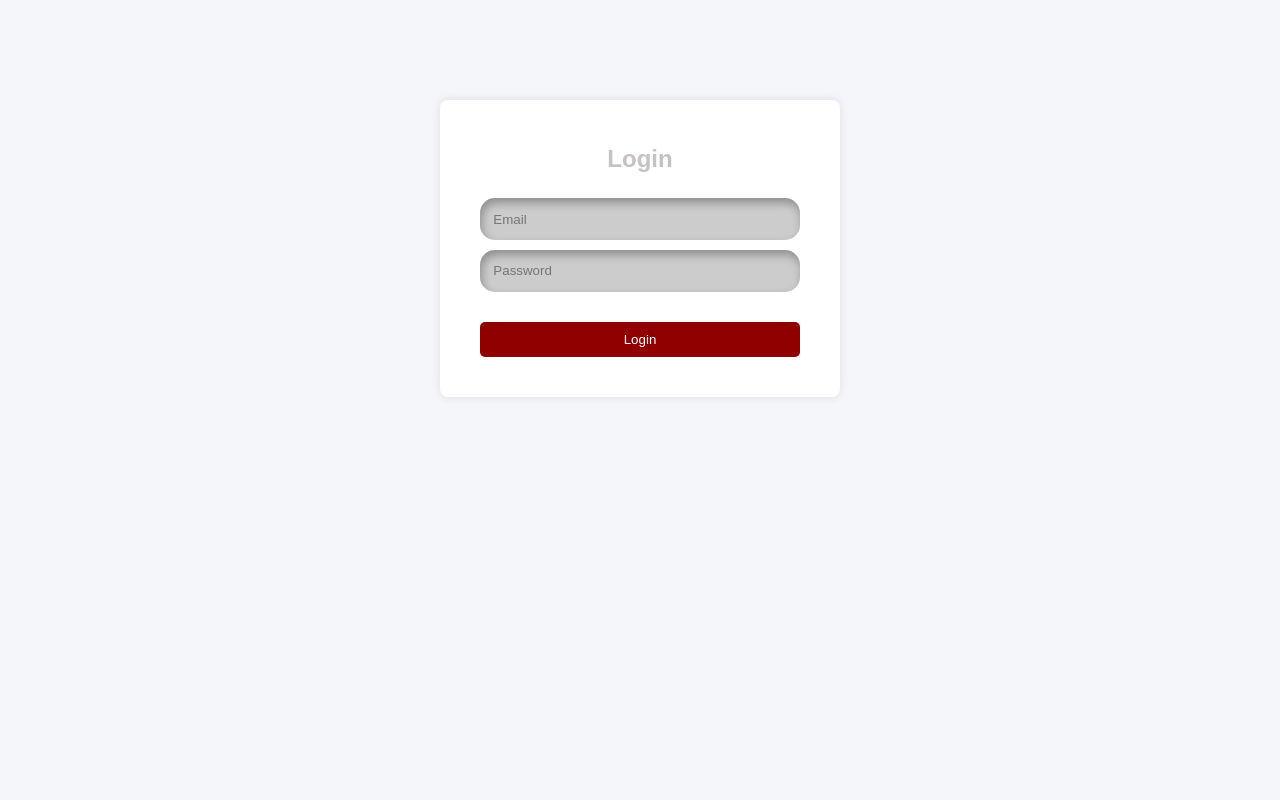
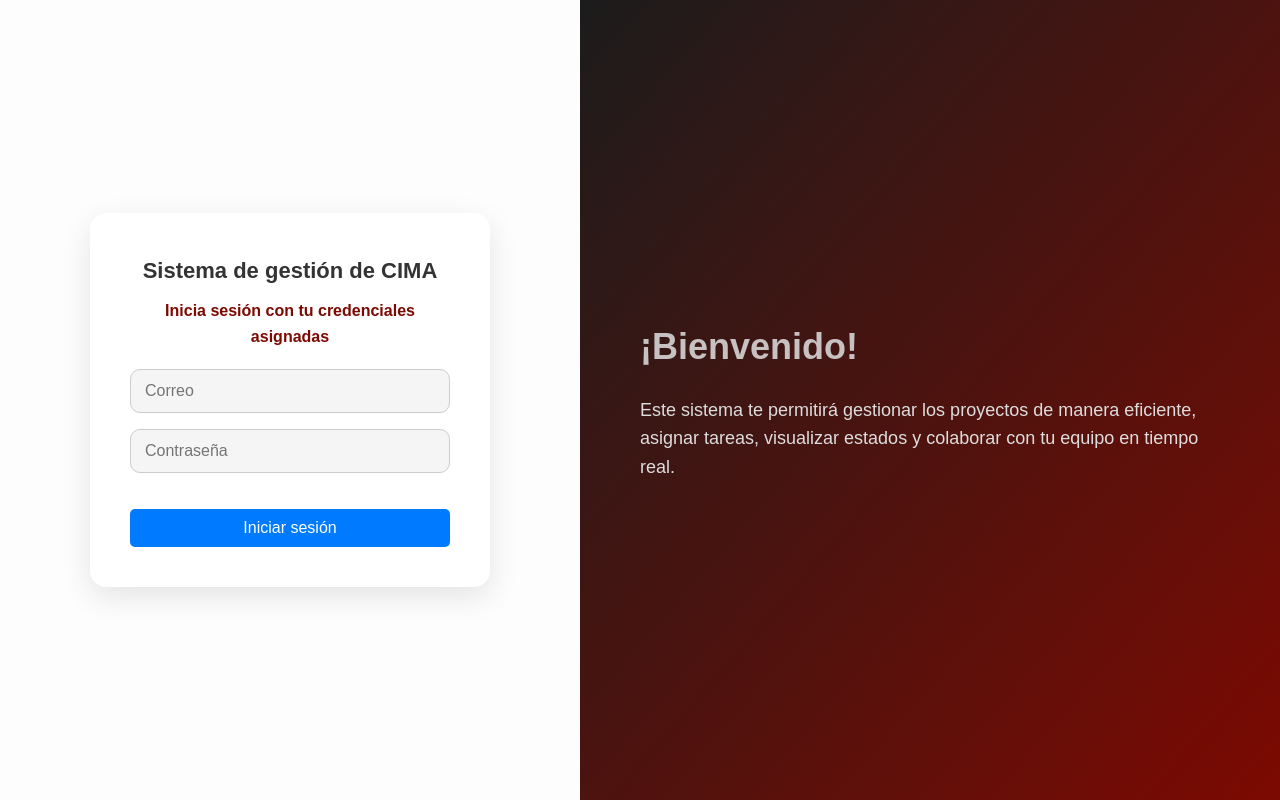
Before and after one commit to Jeison2827/CIMA---Frontend, a React (Vite) app: page /login in a window 1280 px wide. Built offline with nearby package versions, Linux system fonts and the light colour scheme.

Commit message:
Ajustes Login

```diff
--- a/src/components/Auth/Login.css
+++ b/src/components/Auth/Login.css
@@ -1,56 +1,116 @@
-/* Login page styles */
-.login-container {
-    background-color: #fff;
-    padding: 40px;
-    max-width: 400px;
-    margin: 100px auto;
-    border-radius: 8px;
-    box-shadow: 0 0 10px rgba(0, 0, 0, 0.1);
+body {
+    margin: 0;
+    font-family: 'Segoe UI', sans-serif;
   }
 
-h2 {
+  .wrapper {
+    display: flex;
+    height: 100vh;
+  }
+
+  /* Lado izquierdo */
+  .left {
+    flex: 1;
+    display: flex;
+    justify-content: center;
+    align-items: center;
+    background-color: #fdfdfd;
+  }
+
+  .login-box {
+    background-color: #ffffff;
+    padding: 40px;
+    border-radius: 16px;
+    box-shadow: 0 10px 30px rgba(0, 0, 0, 0.1);
+    width: 100%;
+    max-width: 400px;
+  }
+
+  .login-box h2 {
+    font-size: 22px;
     text-align: center;
+    color: #333;
+    margin-bottom: 10px;
+  }
+
+  .login-box h3 {
+    font-size: 16px;
+    text-align: center;
+    color: #7c0a02;
     margin-bottom: 20px;
   }
 
-/* Cambiar selector de input a .input */
   .input {
-    border: none;
-    outline: none;
-    border-radius: 15px;
-    padding: 1em;
-    background-color: #ccc;
-    box-shadow: inset 2px 5px 10px rgba(0,0,0,0.3);
-    transition: 300ms ease-in-out;
+    width: 100%;
+    padding: 12px 14px;
+    margin-bottom: 16px;
+    border: 1px solid #ccc;
+    border-radius: 10px;
+    font-size: 16px;
+    background-color: #f5f5f5;
+    transition: all 0.2s ease;
   }
 
   .input:focus {
-    background-color: white;
-    transform: scale(1.05);
-    box-shadow: 13px 13px 100px #969696,
-                -13px -13px 100px #ffffff;
+    outline: none;
+    border-color: #7c0a02;
+    background-color: #fff;
+    box-shadow: 0 0 0 2px rgba(124, 10, 2, 0.2);
   }
 
-.login-container button {
+  button {
     width: 100%;
-    padding: 10px;
-    margin-top: 20px;
-    background-color: #910000;
+    padding: 12px;
+    background-color: #7c0a02;
+    color: #fff;
+    border: none;
+    border-radius: 10px;
+    font-size: 16px;
+    cursor: pointer;
+    transition: 0.3s ease;
   }
 
-.login-container button:hover {
-    background-color: #218838;
+  button:hover {
+    background-color: #600601;
+    transform: scale(1.02);
   }
 
-p {
+  .error-message {
     color: red;
     text-align: center;
+    font-size: 14px;
     margin-top: 10px;
   }
 
-@media (max-width: 768px) {
-  .login-container {
-    padding: 20px;
-    margin-top: 50px;
+  /* Lado derecho */
+  .right {
+    flex: 1;
+    background: linear-gradient(to bottom right, #1c1c1c, #7c0a02);
+    color: #ffffff;
+    display: flex;
+    flex-direction: column;
+    justify-content: center;
+    padding: 60px;
+  }
+
+  .right h1 {
+    font-size: 36px;
+    margin-bottom: 20px;
+  }
+
+  .right p {
+    font-size: 18px;
+    color: #ddd;
+  }
+
+  /* Responsivo */
+  @media screen and (max-width: 768px) {
+    .wrapper {
+      flex-direction: column;
+    }
+
+    .right {
+      padding: 30px;
+      text-align: center;
     }
   }
--- a/src/components/Auth/Login.jsx
+++ b/src/components/Auth/Login.jsx
@@ -9,43 +9,54 @@ const Login = () => {
   const [password, setPassword] = useState('');
   const dispatch = useDispatch();
   const navigate = useNavigate();
-  const { user, error, status } = useSelector((state) => state.auth);
+  const { error, status } = useSelector((state) => state.auth);
 
   const handleSubmit = async (e) => {
     e.preventDefault();
     const result = await dispatch(login({ email, password }));
 
     if (login.fulfilled.match(result)) {
-      //console.log.log("Redirigiendo al dashboard...");
       navigate('/dashboard');
-    } else {
-      //console.log.log("Error en login:", error);
     }
   };
 
   return (
-    <div className="login-container">
+    <div className="wrapper">
+      <div className="left">
+        <div className="login-box">
+          <h2>Sistema de gestión de CIMA</h2>
+          <h3>Inicia sesión con tu credenciales asignadas</h3>
           <form onSubmit={handleSubmit}>
-        <h2>Login</h2>
             <input
               type="email"
-          className="input" // Agregar la clase aquí
-          placeholder="Email"
+              className="input"
+              placeholder="Correo"
               value={email}
               onChange={(e) => setEmail(e.target.value)}
+              required
             />
             <input
               type="password"
-          className="input" // Agregar la clase aquí
-          placeholder="Password"
+              className="input"
+              placeholder="Contraseña"
               value={password}
               onChange={(e) => setPassword(e.target.value)}
+              required
             />
             <button type="submit" disabled={status === 'loading'}>
-          {status === 'loading' ? 'Iniciando sesión...' : 'Login'}
+              {status === 'loading' ? 'Iniciando sesión...' : 'Iniciar sesión'}
             </button>
-        {error && <p>{error}</p>}
+            {error && <p className="error-message">{error}</p>}
           </form>
+        </div>
+      </div>
+      <div className="right">
+        <h1>¡Bienvenido!</h1>
+        <p>
+          Este sistema te permitirá gestionar los proyectos de manera eficiente, asignar tareas,
+          visualizar estados y colaborar con tu equipo en tiempo real.
+        </p>
+      </div>
     </div>
   );
 };
```
Lines whose indentation alone changed are shown as unchanged.
